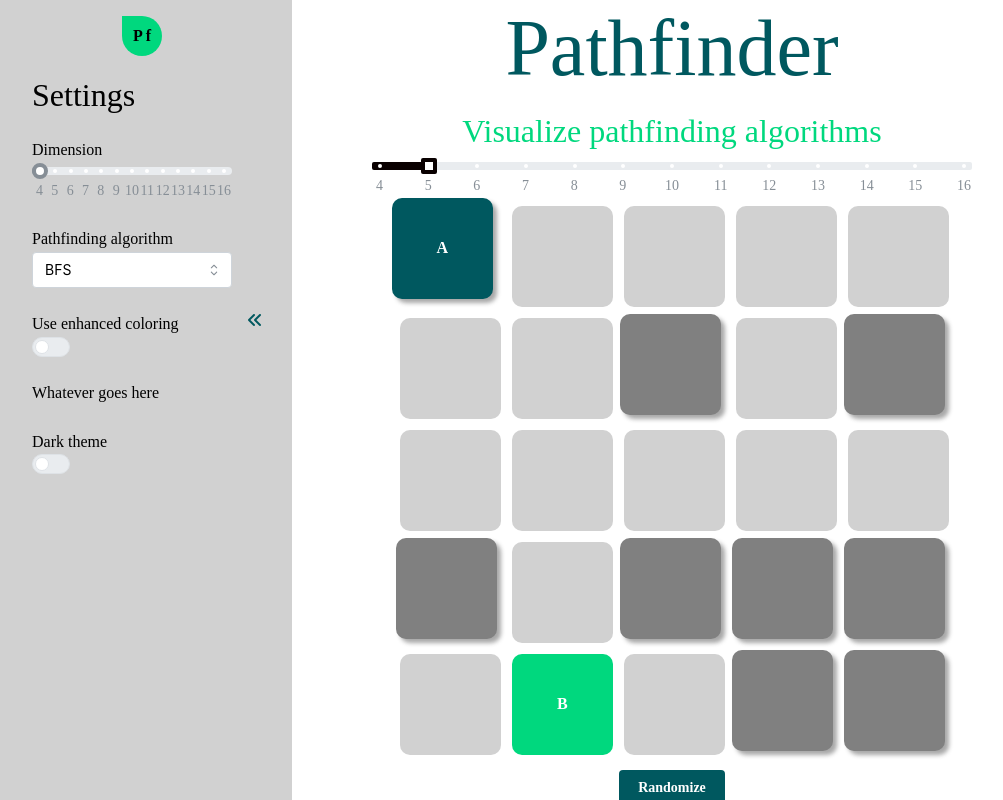
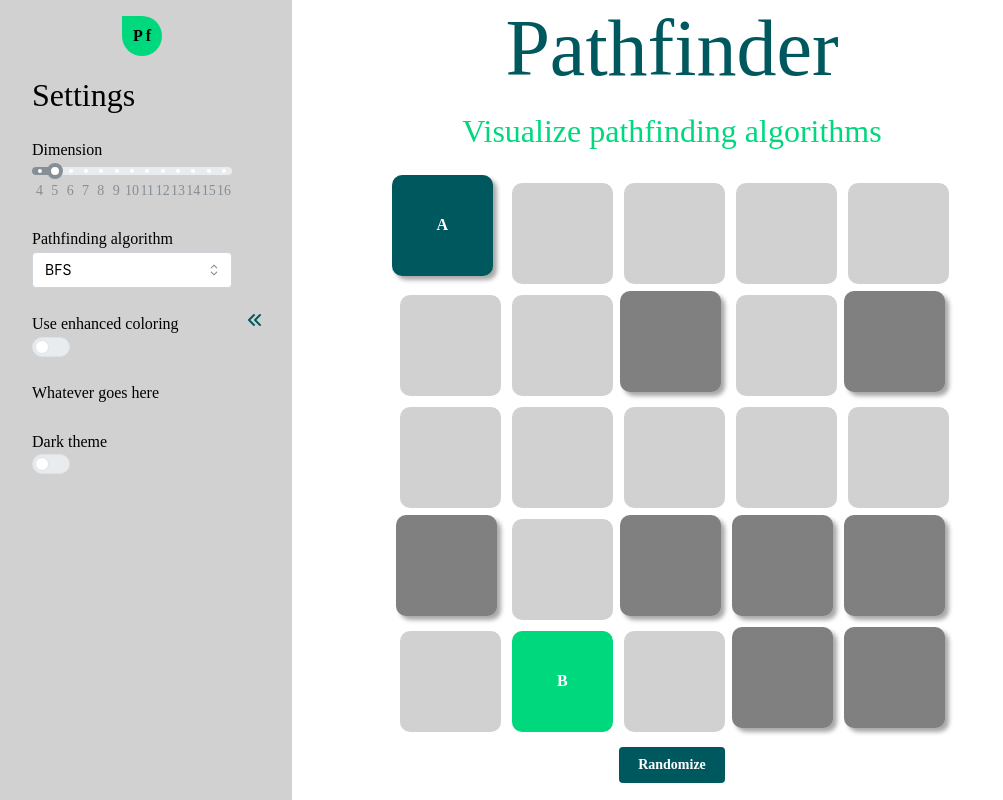
Before and after one commit to jakovg1/algo-visualizer, a React (Vite) app: page / in a window 1280 px wide. Both pictures are taken after a click on the element 43 px from the left and 320 px from the top of the page. Shown: the whole page, without its empty margins (8-1011 px from the left). Built offline with nearby package versions, Linux system fonts and the light colour scheme; a web font is replaced by a local one.

Commit message:
Connect sidebar slider to grid

```diff
--- a/src/App.tsx
+++ b/src/App.tsx
@@ -1,17 +1,24 @@
 import { useState } from "react";
 import "./App.scss";
 import Grid from "./components/Grid";
-import { Collapse, MultiSelect, Select, Slider, Switch } from "@mantine/core";
-import { GetArrayOfInts } from "./components/GridUtils";
+import { Collapse, Select, Slider, Switch } from "@mantine/core";
+import { GetArrayOfInts, randomizeGridValues } from "./components/GridUtils";
+import {
+  defaultDimension,
+  maxDimension,
+  minDimension,
+} from "./components/Grid.constants";
 
 function App() {
-  const [count, setCount] = useState(0);
   const [sidebarOpen, setSidebarOpen] = useState(false);
 
-  const min = 4;
-  const max = 16;
+  //grid
+  const [dimension, setDimension] = useState(defaultDimension);
+  const [grid, setGrid] = useState(randomizeGridValues(dimension));
+
+  //Grid dimension slider
   const sliderMarks = [
-    ...GetArrayOfInts(min, max).map((num) => {
+    ...GetArrayOfInts(minDimension, maxDimension).map((num) => {
       return { value: num, label: num };
     }),
   ];
@@ -34,7 +41,7 @@ function App() {
           )}
         </div>
 
-        <Collapse in={sidebarOpen} transitionDuration={100}>
+        <Collapse in={sidebarOpen} transitionDuration={400}>
           <div className="sidebar-content ">
             <h2 className="mb-4">Settings</h2>
             <div className="mb-4">
@@ -43,8 +50,20 @@ function App() {
                 color="gray"
                 className="w-100"
                 marks={sliderMarks}
-                min={min}
-                max={max}
+                min={minDimension}
+                max={maxDimension}
+                value={dimension}
+                onChange={(dimensionValue) =>
+                  setDimension((oldDimensionValue) => {
+                    if (oldDimensionValue === dimensionValue)
+                      return dimensionValue;
+                    setGrid(() => {
+                      const newGrid = randomizeGridValues(dimensionValue);
+                      return newGrid;
+                    });
+                    return dimensionValue;
+                  })
+                }
               ></Slider>
             </div>
 
@@ -74,7 +93,7 @@ function App() {
           <p className="h2 c-custom-green">Visualize pathfinding algorithms</p>
         </div>
         <div className="main-content">
-          <Grid />
+          <Grid grid={grid} setGrid={setGrid} dimension={dimension} />
         </div>
       </div>
     </>
--- a/src/components/Grid.tsx
+++ b/src/components/Grid.tsx
@@ -1,28 +1,20 @@
-import React, { Key, useState } from "react";
+import { Key } from "react";
 import "./Grid.scss";
-import { Button, Slider } from "@mantine/core";
-import {
-  defaultDimension,
-  maxDimension,
-  minDimension,
-  SquareCell,
-} from "./Grid.constants";
+import { Button } from "@mantine/core";
+import { SquareCell } from "./Grid.constants";
 
 import {
-  GetArrayOfInts,
   getInlineHTMLOfSquare,
   getStylingOfSquare,
   randomizeGridValues,
 } from "./GridUtils.tsx";
 
-function Grid() {
-  const [dimension, changeDimension] = useState(defaultDimension);
-  const [grid, setGrid] = useState(randomizeGridValues(dimension));
+function Grid(gridProps) {
+  const { dimension, grid, setGrid } = gridProps;
 
   const handleClickOfEmptyCell = (i: number, j: number) => {
-    setGrid((prevGrid) => {
+    setGrid((prevGrid: SquareCell[][]) => {
       const newGrid = [...prevGrid];
-      //   const newGrid = prevGrid;
       let cell = newGrid[i][j];
       if (cell === SquareCell.Empty) {
         cell = SquareCell.Obstacle;
@@ -33,13 +25,6 @@ function Grid() {
       return newGrid;
     });
   };
-
-  //Slider
-  const sliderMarks = [
-    ...GetArrayOfInts(minDimension, maxDimension).map((num) => {
-      return { value: num, label: num };
-    }),
-  ];
 
   function renderGrid(grid: SquareCell[][]) {
     return (
@@ -71,27 +56,6 @@ function Grid() {
 
   return (
     <>
-      <div className="w-50 center pb-4">
-        <Slider
-          min={minDimension}
-          max={maxDimension}
-          value={dimension}
-          onChange={(dimensionValue) =>
-            changeDimension((oldDimensionValue) => {
-              if (oldDimensionValue === dimensionValue) return dimensionValue;
-              setGrid(() => {
-                const newGrid = randomizeGridValues(dimensionValue);
-                return newGrid;
-              });
-              return dimensionValue;
-            })
-          }
-          color="rgba(9, 0, 0, 1)"
-          radius="xs"
-          marks={sliderMarks}
-        />
-      </div>
-
       {renderGrid(grid)}
       <Button
         onClick={() => setGrid(() => randomizeGridValues(dimension))}
```
